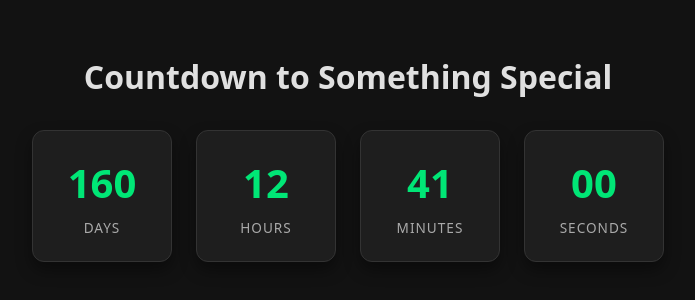
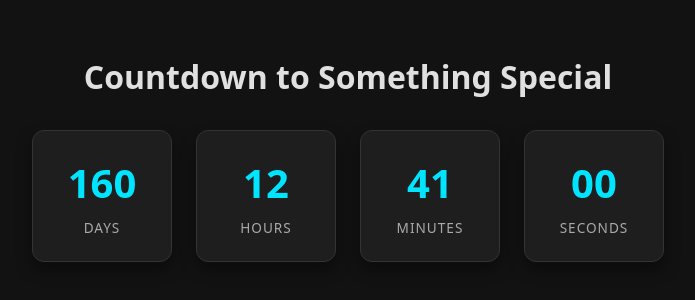
Before and after one commit to AydonFakinno/Countdown_Test, a plain HTML site: page index.html in a window 1280 px wide. Shown: the part 252-552 px from the top of the page, without its empty margins (292-987 px from the left). Drawn offline with Linux system fonts and the light colour scheme.

Commit message:
Update index.html

```diff
--- a/index.html
+++ b/index.html
@@ -44,7 +44,7 @@
     .number {
       font-size: 2.5rem;
       font-weight: bold;
-      color: #00e676;
+      color: #00e5ff;
     }
 
     .label {
```
